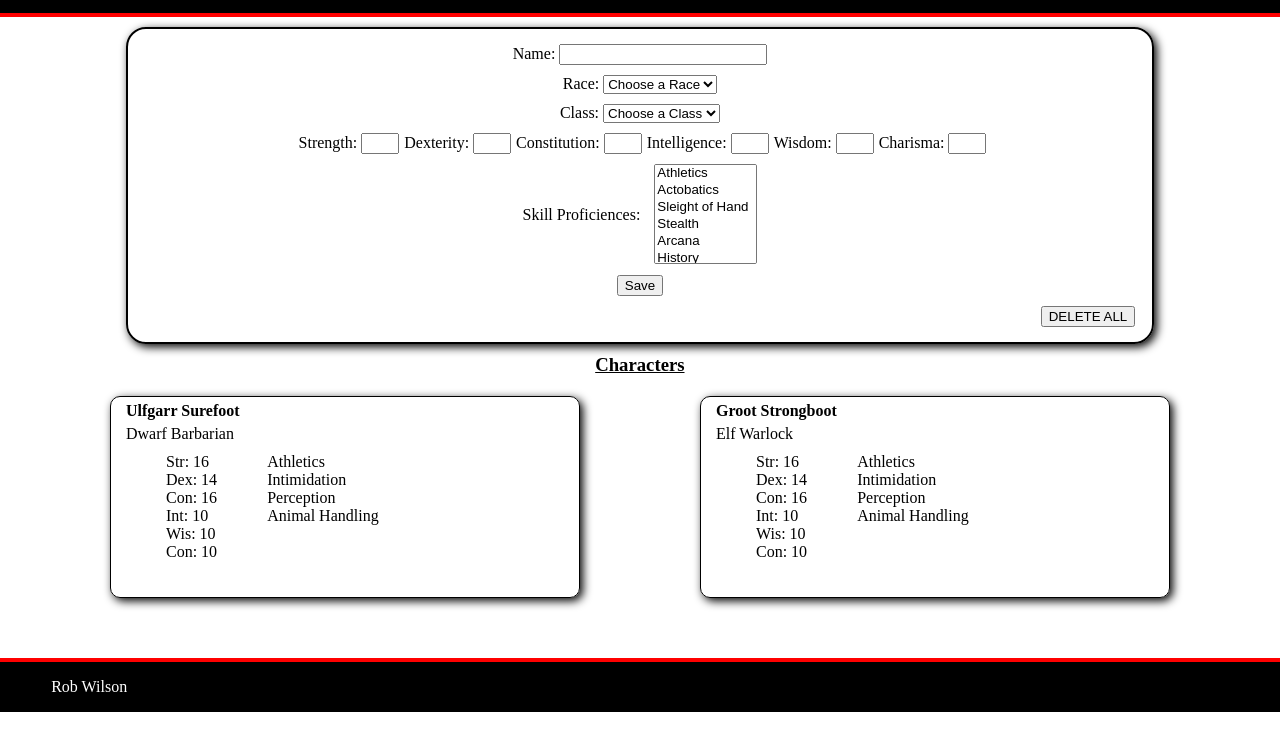
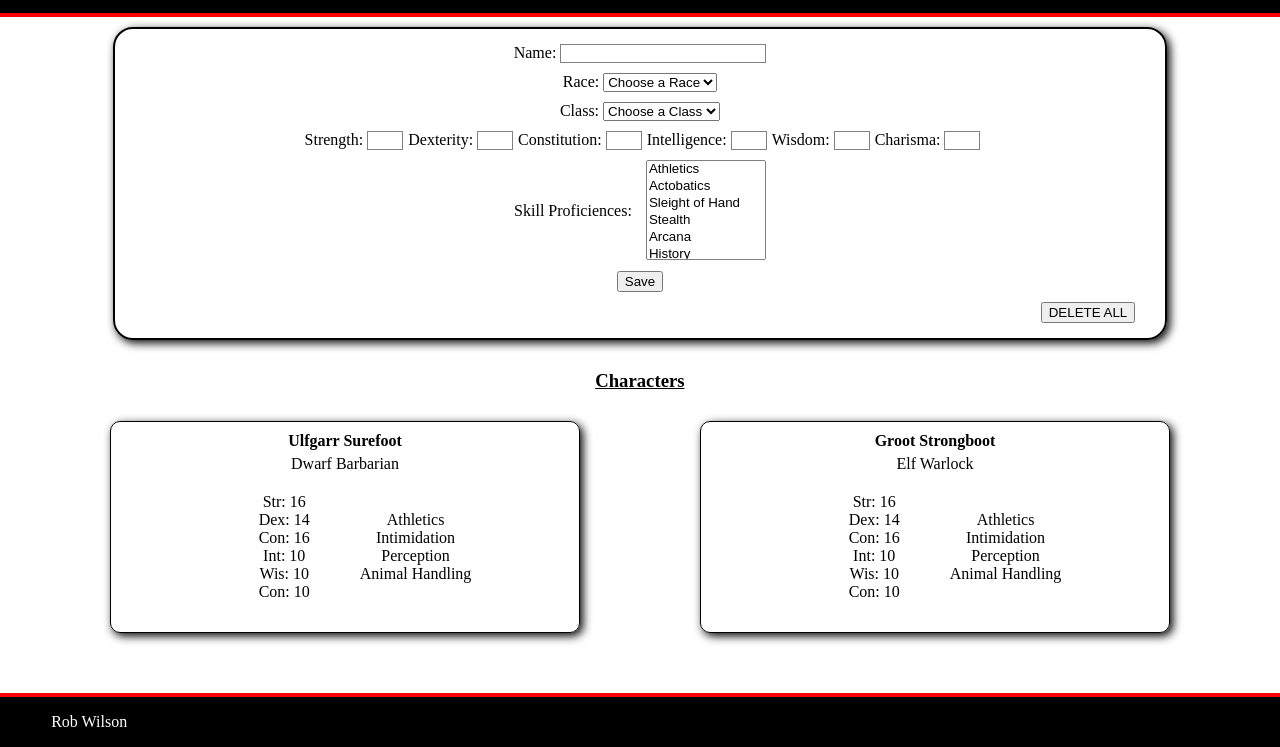
Before and after one commit to robwilson195/w6-d5-hw-DOM_dnd_characters, a plain HTML site: page index.html in a window 1280 px wide. Shown: the part 67-814 px from the top of the page. Drawn offline with Linux system fonts and the light colour scheme.

Commit message:
Added style.

```diff
--- a/css/main.css
+++ b/css/main.css
@@ -37,7 +37,7 @@ footer p {
   flex-direction: column;
   justify-content: space-around;
   align-items: center;
-  width: 80vw;
+  width: 82vw;
   flex-wrap: wrap;
   margin: 10px auto;
   border: black solid 2px;
@@ -58,15 +58,21 @@ footer p {
 
 input[type=number] {
   width: 30px;
+  border: grey 1px solid;
+
 }
 
 input[type=text] {
   width: 200px;
+  border: grey 1px solid;
+
 }
 
 .skill-item select {
   height: 100px;
   margin-left: 10px;
+  width: 120px;
+  border: grey 1px solid;
 }
 
 .skill-item label {
@@ -76,7 +82,7 @@ input[type=text] {
 }
 
 h3 {
-  margin: 10px auto;
+  margin-top: 30px;
   position: relative;
   left: 46.5vw;
   text-decoration: underline;
@@ -96,10 +102,12 @@ h3 {
   border-radius: 10px;
   min-width: 35vw;
   min-height: 25vh;
-  padding: 0 10px;
+  padding: 5px 10px;
   margin: 10px;
   box-shadow: 3px 3px 10px;
   align-items: 0 auto;
+  text-align: center;
+
 }
 
 .characters-wrapper {
@@ -113,10 +121,14 @@ h3 {
   margin: 5px; auto;
 }
 
+
 .character-entry ul {
   list-style-type: none;
 }
 
 .numbers-wrapper {
   display: flex;
+  justify-content: center;
+  align-items: center;
+  margin-top: 15px;
 }
--- a/js/app.js
+++ b/js/app.js
@@ -50,6 +50,7 @@ const handleForm = function (event) {
     characterProfs.appendChild(currentProficiency);
   }
 
+  this.reset();
 }
 
 const handleDelete = function () {
```
